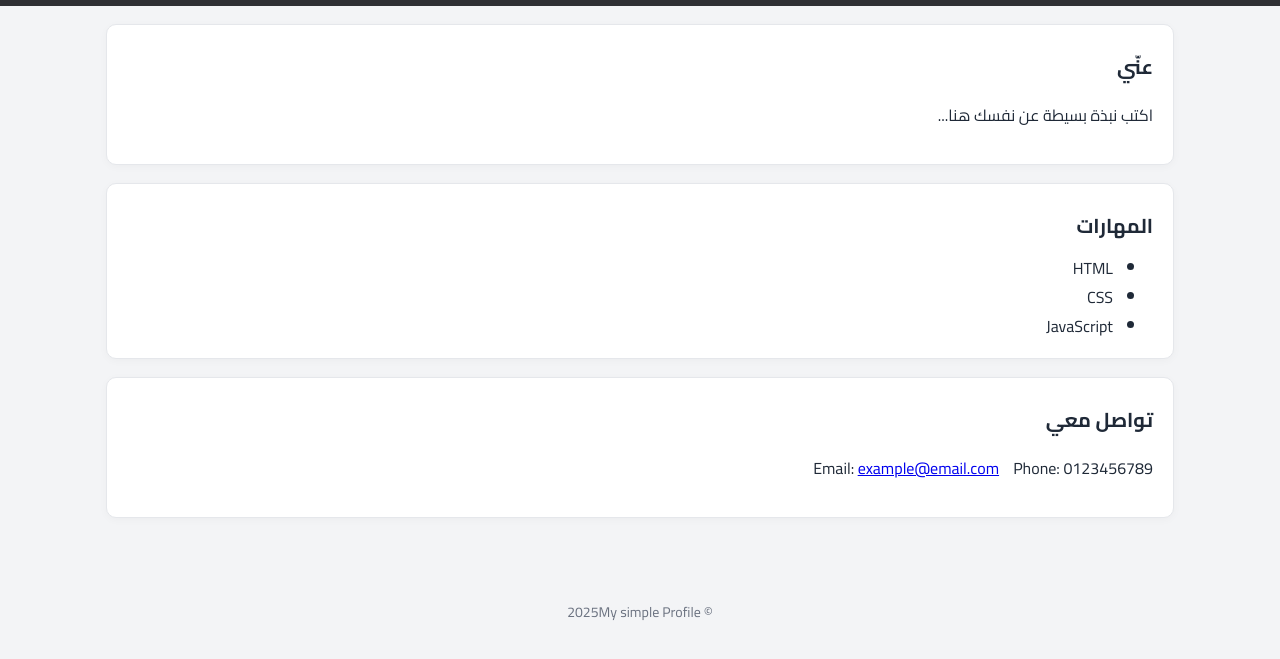
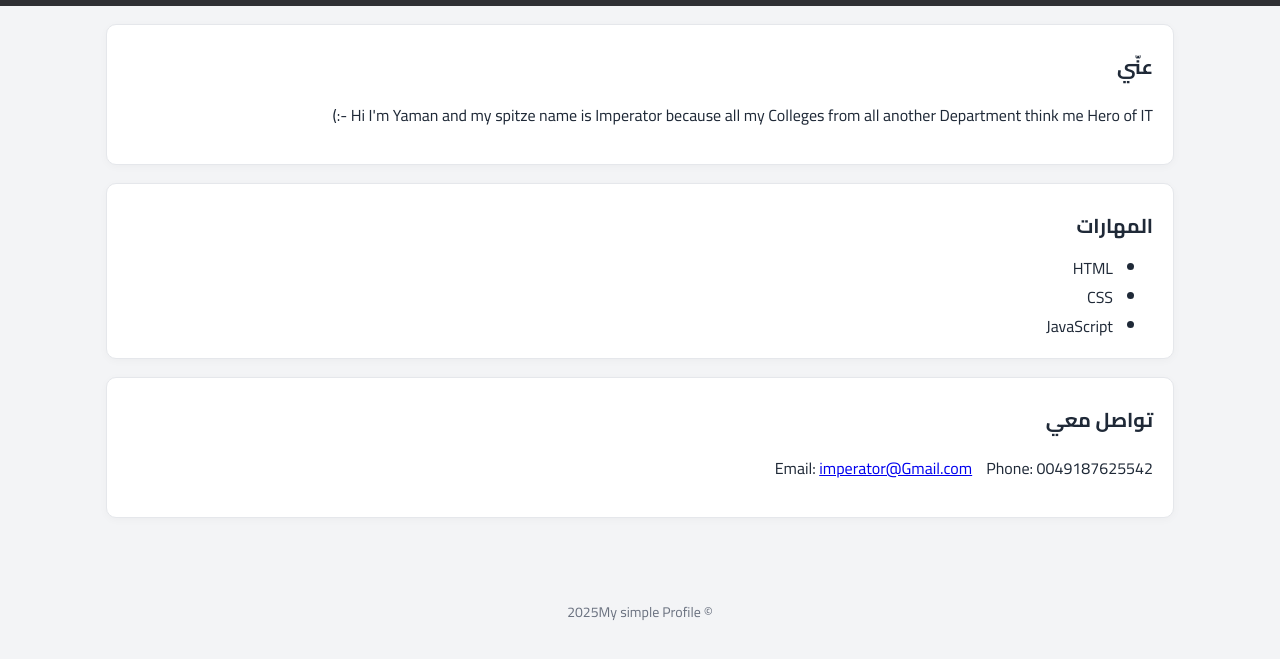
Before and after one commit to Ysawas/S6_TSK1_CSS, a plain HTML site: page index.html in a window 1280 px wide. Shown: the part 339-998 px from the top of the page. Drawn offline with Linux system fonts and the light colour scheme.

Commit message:
1. Commit

```diff
--- a/index.html
+++ b/index.html
@@ -52,7 +52,7 @@
     <!-- عني -->
     <section class="card">
       <h2>عنّي</h2>
-      <p>اكتب نبذة بسيطة عن نفسك هنا...</p>
+      <p> Hi I'm Yaman and my spitze name is Imperator because all my Colleges from all another Department think me Hero of IT -:) </p>
     </section>
 
     <!-- المهارات -->
@@ -69,8 +69,8 @@
     <section class="card">
       <h2>تواصل معي</h2>
       <p>
-        Email: <a href="mailto:imperator@Gmail.com">example@email.com</a>
-        &nbsp;&nbsp; Phone: 0123456789
+        Email: <a href="mailto:imperator@Gmail.com">imperator@Gmail.com</a>
+        &nbsp;&nbsp; Phone: 0049187625542
       </p>
     </section>
   </main>
```
